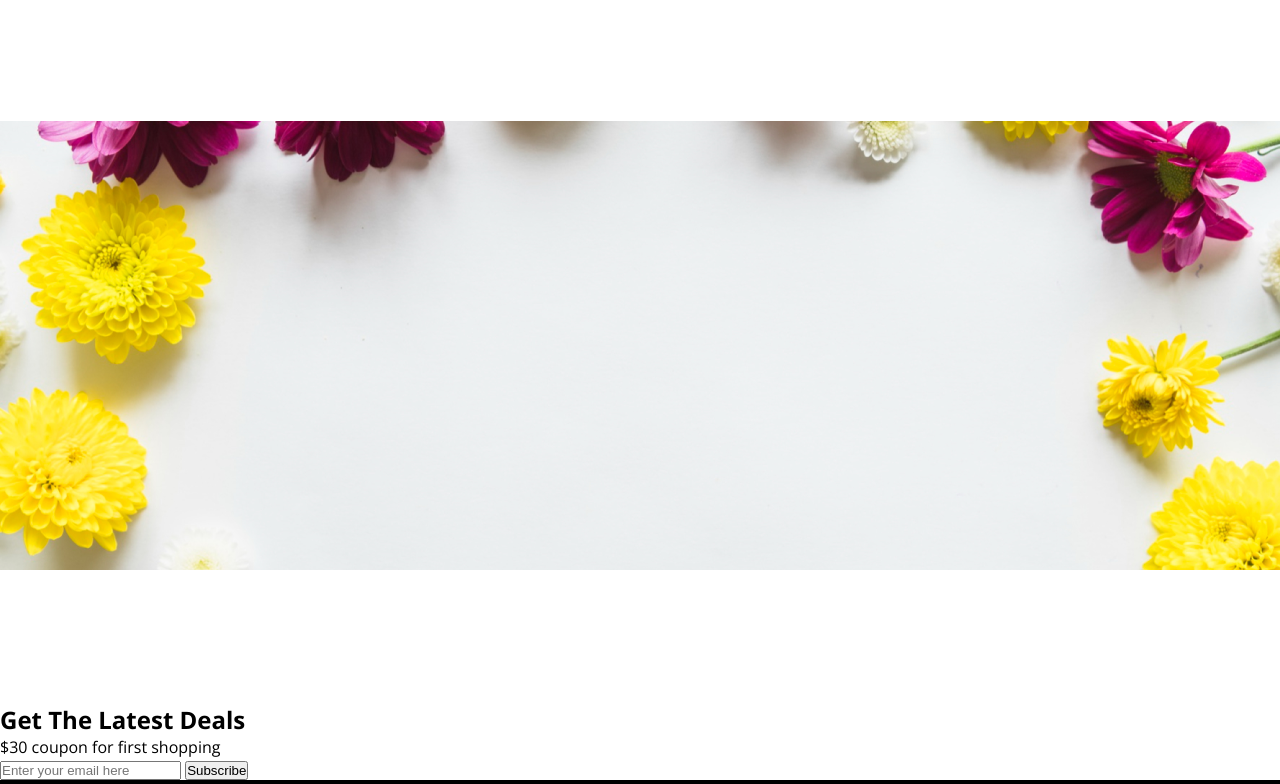
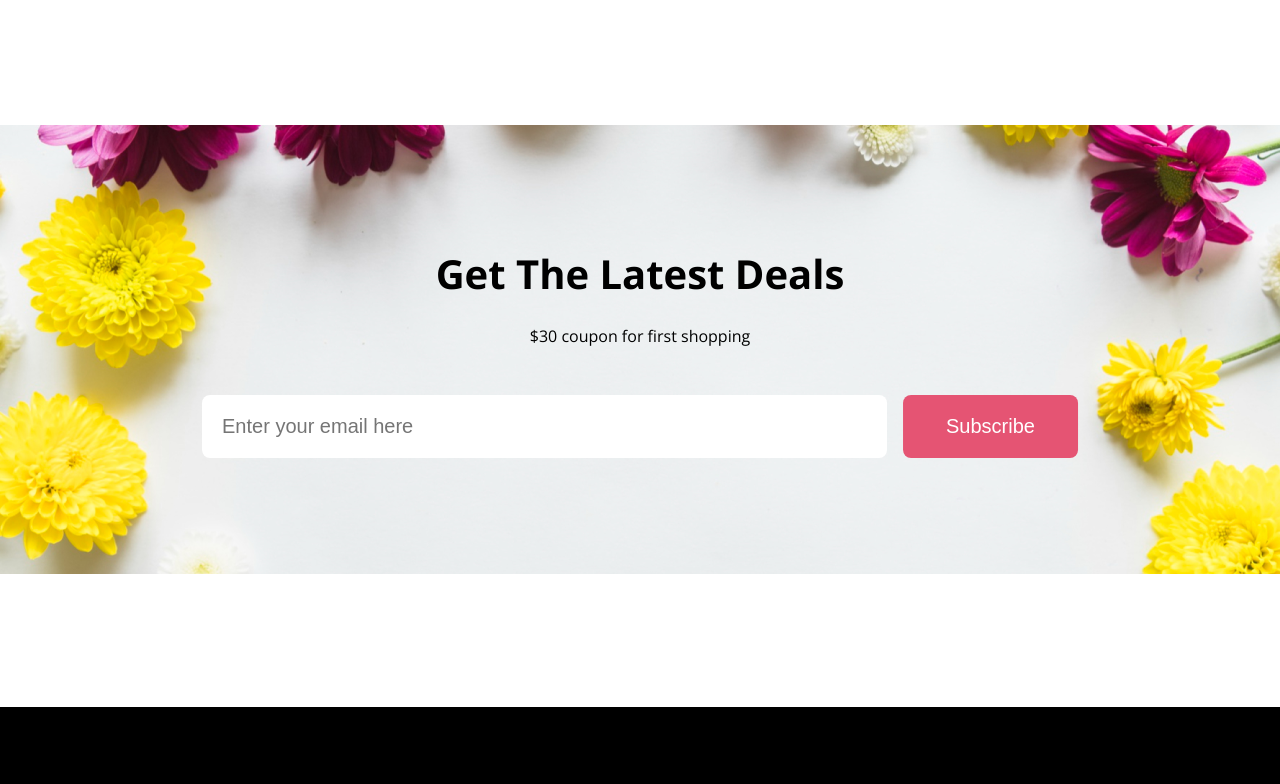
Before and after one commit to EkramHossainFahad/flower-shop-website, a plain HTML site: page index.html in a window 1280 px wide. Shown: the part 2217-3001 px from the top of the page. Drawn offline with nearby package versions, Linux system fonts and the light colour scheme.

Commit message:
deal section add

```diff
--- a/index.html
+++ b/index.html
@@ -20,7 +20,8 @@
                     part of your life.
                 </h1>
                 <p class="banner-info">
-                    It is a long established fact that a reader will be distracted by the readable <br> content of a page
+                    It is a long established fact that a reader will be distracted by the readable <br> content of a
+                    page
                     when looking at its layout. The point of using Lorem Ipsum is <br> that it has a more-or-less normal
                     distribution of letters.
                 </p>
@@ -35,7 +36,8 @@
             <div class="discount">
                 <h2 class="title">Hot Deal ! Sale Up To 25% <span>Off</span></h2>
                 <p class="sign-up-description">
-                    It is a long established fact that a reader will be distracted by the readable <br> content of a page when looking at its layout.
+                    It is a long established fact that a reader will be distracted by the readable <br> content of a
+                    page when looking at its layout.
                 </p>
                 <button class="btn btn-primary">Sign Up</button>
             </div>
@@ -47,7 +49,8 @@
             <div class="insta-title">
                 <h2 class="title">Instagram</h2>
                 <p class="insta-description">
-                    It is a long established fact that a reader will be distracted by the readable <br> content of a page when looking at its layout.
+                    It is a long established fact that a reader will be distracted by the readable <br> content of a
+                    page when looking at its layout.
                 </p>
             </div>
             <div class="insta-content">
@@ -67,25 +70,32 @@
             <div class="deals">
                 <div class="deal-content">
                     <img src="./Flower Asset/Rectangle 9.png" alt="">
+                    <div class="deal-subscribe">
+                        <h2 class="title">Get The Latest Deals</h2>
+                        <p>
+                            $30 coupon for first shopping
+                        </p>
+                        <div class="subscription-info">
+                            <div class="">
+                                <input class="" type="email" placeholder="Enter your email here">
+                            </div>
+                            <div>
+                                <button class="btn-primary bttn">Subscribe</button>
+                            </div>
+                        </div>
+
+                    </div>
                 </div>
             </div>
         </div>
 
-        <!-- Deals Section Start -->
-        <div class="deal-container">
-            <div class="deal">
-                <h2>Get The Latest Deals</h2>
-            <p>$30 coupon for first shopping</p>
-            <input type="email" placeholder="Enter your email here" name="email">
-            <button>Subscribe</button>
-            </div>
-        </div>
     </main>
     <footer>
         <div class="footer-content">
             <h2 class="footer-title"><span>Flower</span>Shop</h2>
             <p class="footer-description">
-                It is a long established fact that a reader will be distracted by the readable <br> content of a page when looking at its layout.
+                It is a long established fact that a reader will be distracted by the readable <br> content of a page
+                when looking at its layout.
             </p>
             <small>@2020-2023, FlowerShop.com.all rights reserved.</small>
         </div>
--- a/style.css
+++ b/style.css
@@ -1,11 +1,13 @@
-*{
+* {
     margin: 0px;
     padding: 0px;
 }
-body{
+
+body {
     font-family: 'Open Sans', sans-serif;
 }
-.banner-container{
+
+.banner-container {
     display: flex;
     align-items: center;
     justify-content: center;
@@ -13,17 +15,20 @@ body{
     gap: 97px;
     background-color: #FDEEF1;
 }
-.banner-title{
+
+.banner-title {
     font-size: 80px;
     color: #272727;
     margin-bottom: 32px;
 }
-.banner-info{
+
+.banner-info {
     font-size: 18px;
     color: rgba(39, 39, 39, 0.60);
     margin-bottom: 32px;
 }
-.btn-primary{
+
+.btn-primary {
     background-color: #E55473;
     border-radius: 8px;
     border: none;
@@ -33,7 +38,7 @@ body{
 }
 
 /* Sign Up Section Style */
-.sign-up-container{
+.sign-up-container {
     display: flex;
     align-items: center;
     justify-content: center;
@@ -42,43 +47,71 @@ body{
     padding: 100px;
     text-align: center;
 }
-.title{
+
+.title {
     font-size: 40px;
     margin-bottom: 24px;
 }
-.sign-up-description{
+
+.sign-up-description {
     color: rgba(39, 39, 39, 0.60);
     margin-bottom: 32px;
 }
 
 /*  Instagram Section Style */
-.instagram-container{
+.instagram-container {
     display: flex;
     justify-content: center;
     flex-direction: column;
     align-items: center;
     padding: 128px 228px;
 }
-.insta-title{
+.insta-title {
     text-align: center;
     margin-bottom: 24px;
 }
-.insta-description{
+.insta-description {
     color: rgba(39, 39, 39, 0.60);
     margin-bottom: 48px;
+    font-size: 18px;
 }
-
-
-.insta-content{
+.insta-content {
     display: flex;
     justify-content: center;
     align-items: center;
     gap: 24px;
 }
-.deals{
+.deals {
     padding-top: 128px;
 }
-
+.deal-content {
+    position: relative;
+    text-align: center;
+    color: black;
+}
+.deal-subscribe {
+    position: absolute;
+    top: 50%;
+    left: 50%;
+    transform: translate(-50%, -50%);
+}
+.subscription-info{
+    display: flex;
+    justify-content: center;
+    align-items: center;
+    gap: 16px;
+}
+input{
+    border-radius: 8px;
+    border: none;
+    padding: 20px 400px 20px 20px;
+    font-size: 20px;
+    color: rgba(39, 39, 39, 0.60);
+    margin-top: 48px;
+}
+.bttn{
+    margin-top: 48px;
+}
 
 
 
@@ -87,12 +120,13 @@ body{
 
 /* Footer Area Style */
 
-footer{
+footer {
     background: #000;
     padding-top: 40px;
     color: white;
 }
-.footer-content{
+
+.footer-content {
     display: flex;
     align-items: center;
     justify-content: center;
@@ -100,18 +134,22 @@ footer{
     text-align: center;
     padding: 90px;
 }
-.footer-title{
+
+.footer-title {
     font-size: 35px;
 }
-span{
+
+span {
     color: #E55473;
 }
-.footer-description{
+
+.footer-description {
     max-width: 500px;
     margin: 10px auto;
     font-size: 14px;
     padding: 18px;
 }
-small{
+
+small {
     padding: 20px;
 }
```
